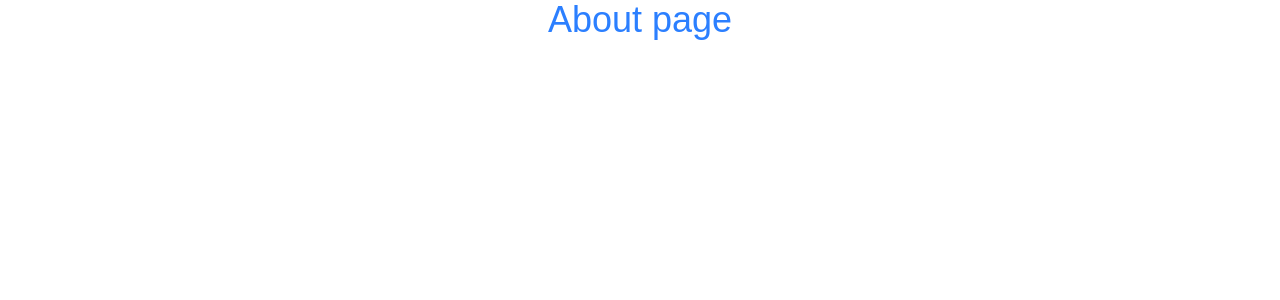
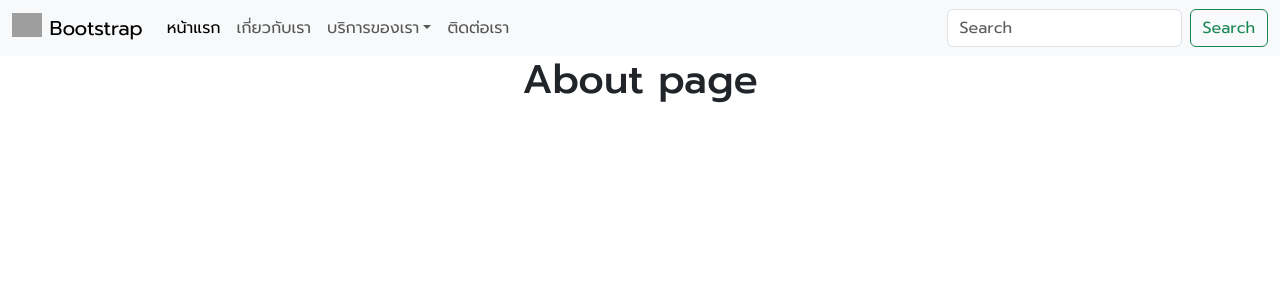
Before and after one commit to Ammarin66/frontend, a Next.js app: page /about in a window 1280 px wide. Shown: the top 300 px of the page. Built offline with nearby package versions, Linux system fonts and the light colour scheme; grey boxes are pictures that could not be loaded.

Commit message:
Update layout.js

```diff
--- a/app/layout.js
+++ b/app/layout.js
@@ -1,5 +1,14 @@
 import { Geist, Geist_Mono } from "next/font/google";
-import "./globals.css";
+import Navigation from "./components/Navigation";
+import 'bootstrap/dist/css/bootstrap.min.css';
+import 'bootstrap-icons/font/bootstrap-icons.css';
+import { Prompt } from 'next/font/google';
+
+const prompt = Prompt({
+  subsets: ['thai', 'latin'],
+  weight: ['300', '400', '500', '600', '700'],
+  display: 'swap',
+});
 
 const geistSans = Geist({
   variable: "--font-geist-sans",
@@ -20,8 +29,9 @@ export default function RootLayout({ children }) {
   return (
     <html lang="en">
       <body
-        className={`${geistSans.variable} ${geistMono.variable} antialiased`}
+        className={prompt.className}
       >
+        <Navigation/>
         {children}
       </body>
     </html>
```
